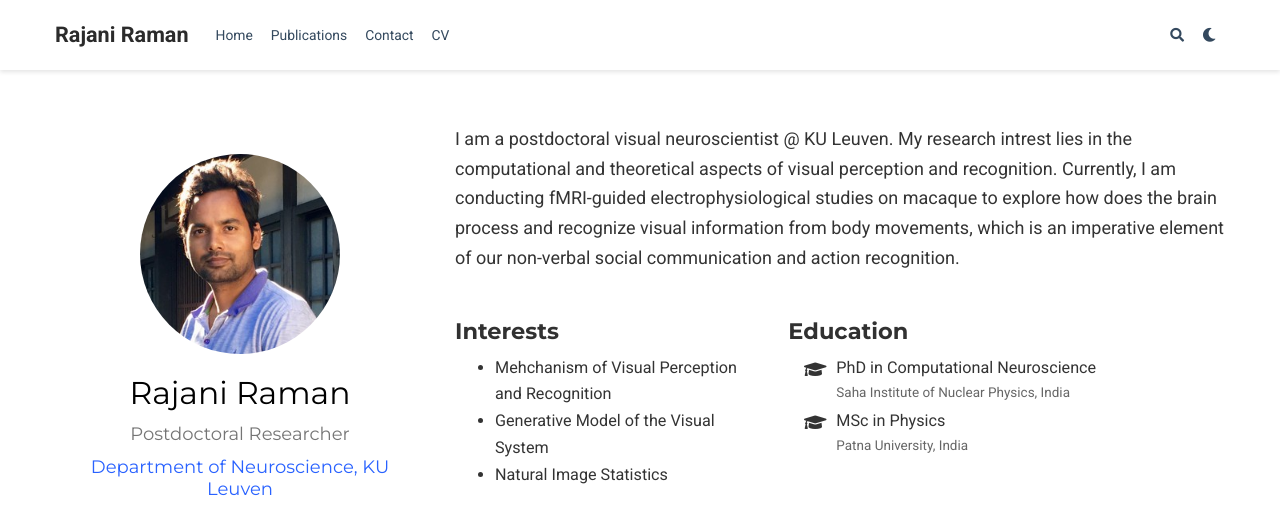
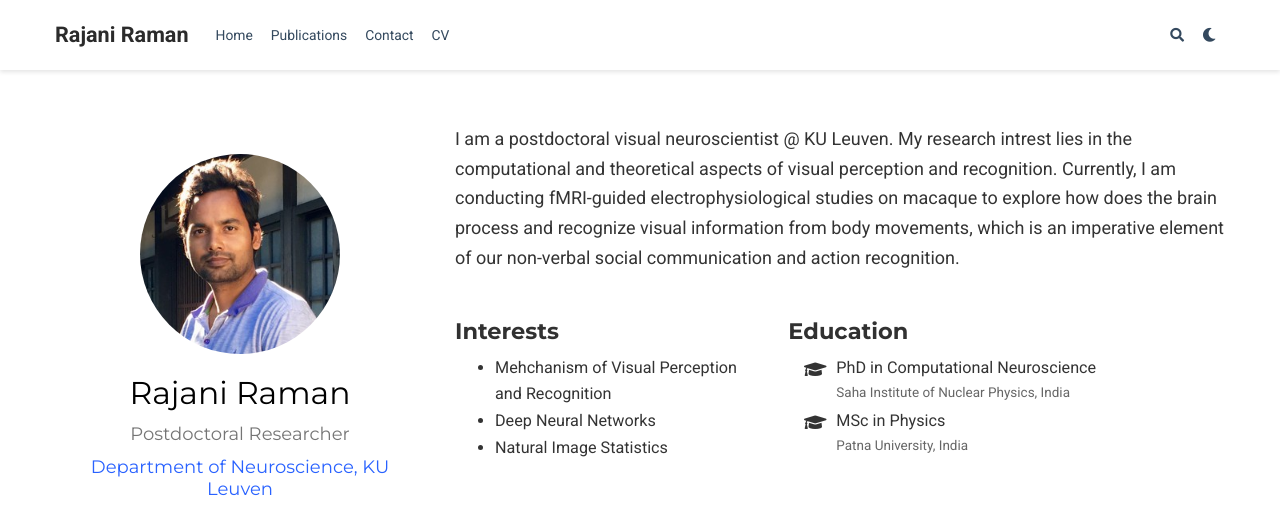
Before and after one commit to RajaniRaman/rajaniraman.github.io, a plain HTML site: page authors/admin/index.html in a window 1280 px wide. Shown: the top 519 px of the page. Drawn offline with nearby package versions, Linux system fonts and the light colour scheme; some icons are missing.

Commit message:
modified interests section

```diff
--- a/authors/admin/index.html
+++ b/authors/admin/index.html
@@ -517,7 +517,7 @@
 
           <li>Mehchanism of Visual Perception and Recognition</li>
 
-          <li>Generative Model of the Visual System</li>
+          <li>Deep Neural Networks</li>
 
           <li>Natural Image Statistics</li>
 
```
Also changed, not shown: index.html (+1 -1 lines).
